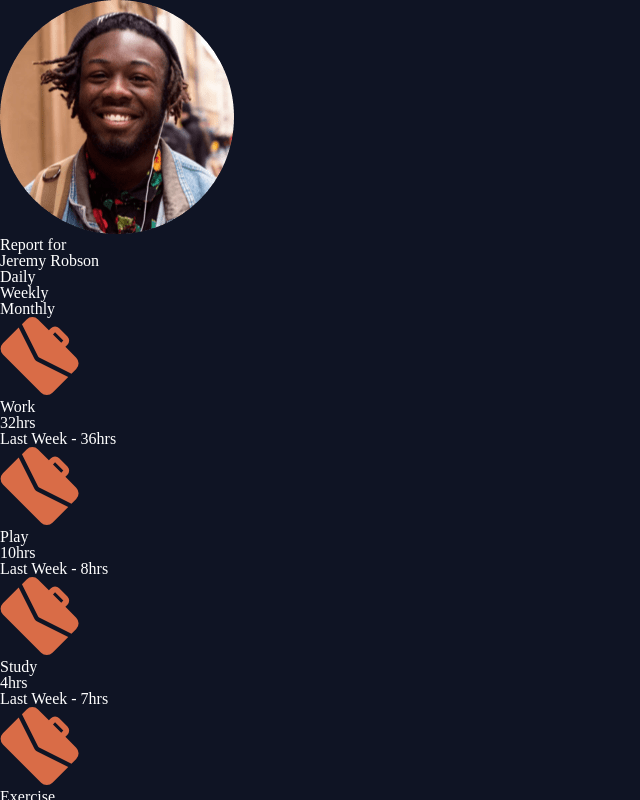
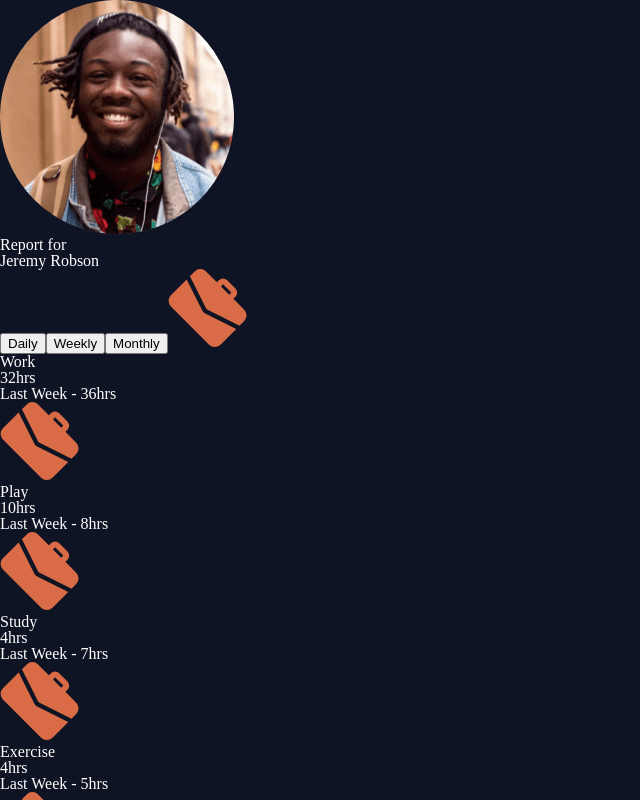
Before and after one commit to shivjoshi1996/time-tracking-dashboard-react, a React (Create React App) app: page / in a window 1280 px wide. Shown: the top 800 px of the page, without its empty margins (0-640 px from the left). Built offline with nearby package versions, Linux system fonts and the light colour scheme.

Commit message:
Add functionality to change time filter using buttons. Styling still to be done

```diff
--- a/src/components/ProfileCard.js
+++ b/src/components/ProfileCard.js
@@ -1,14 +1,18 @@
-export default function ProfileCard() {
+export default function ProfileCard({ setTimeFilter }) {
   return (
     <>
       <img src="/image-jeremy.png" alt="Jeremy" />
       <p>Report for</p>
       <h2>Jeremy Robson</h2>
-      <ul>
-        <li>Daily</li>
-        <li>Weekly</li>
-        <li>Monthly</li>
-      </ul>
+      <button type="button" onClick={() => setTimeFilter('daily')}>
+        Daily
+      </button>
+      <button type="button" onClick={() => setTimeFilter('weekly')}>
+        Weekly
+      </button>
+      <button type="button" onClick={() => setTimeFilter('monthly')}>
+        Monthly
+      </button>
     </>
   );
 }
```
